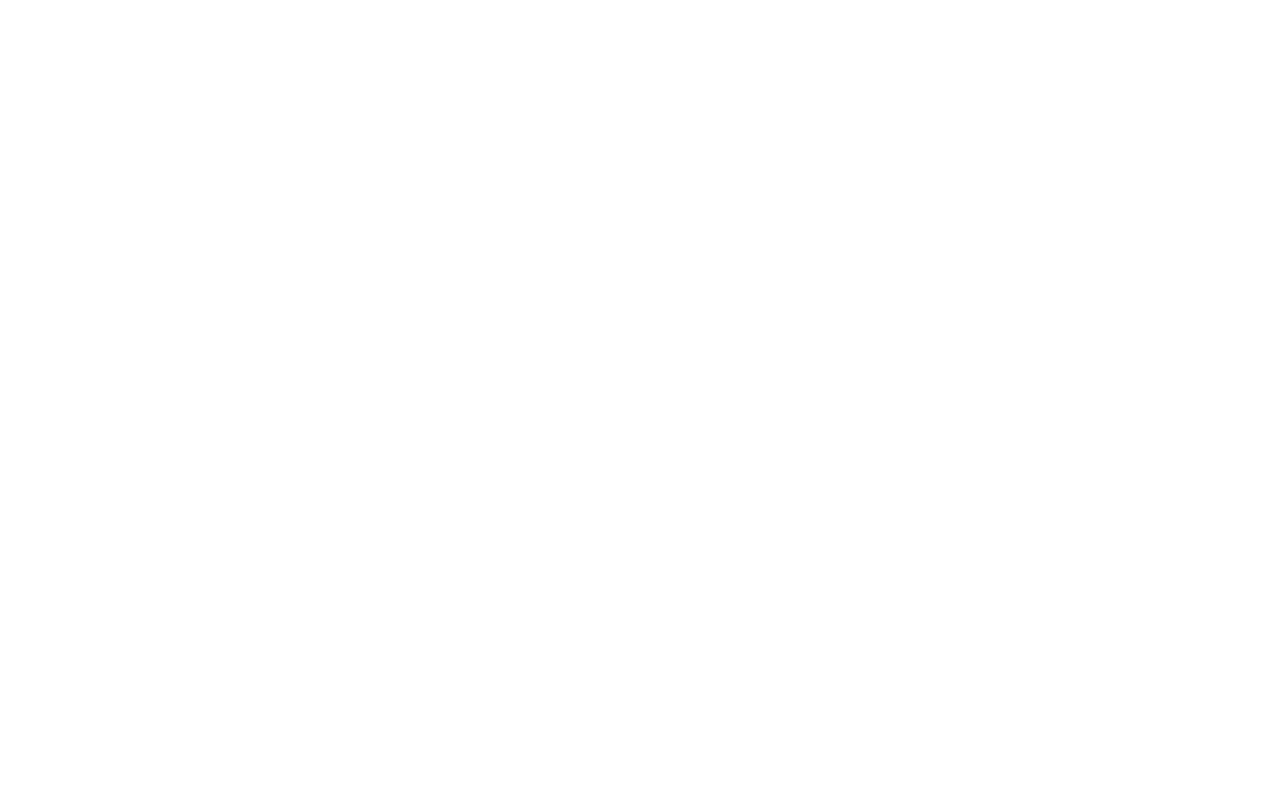
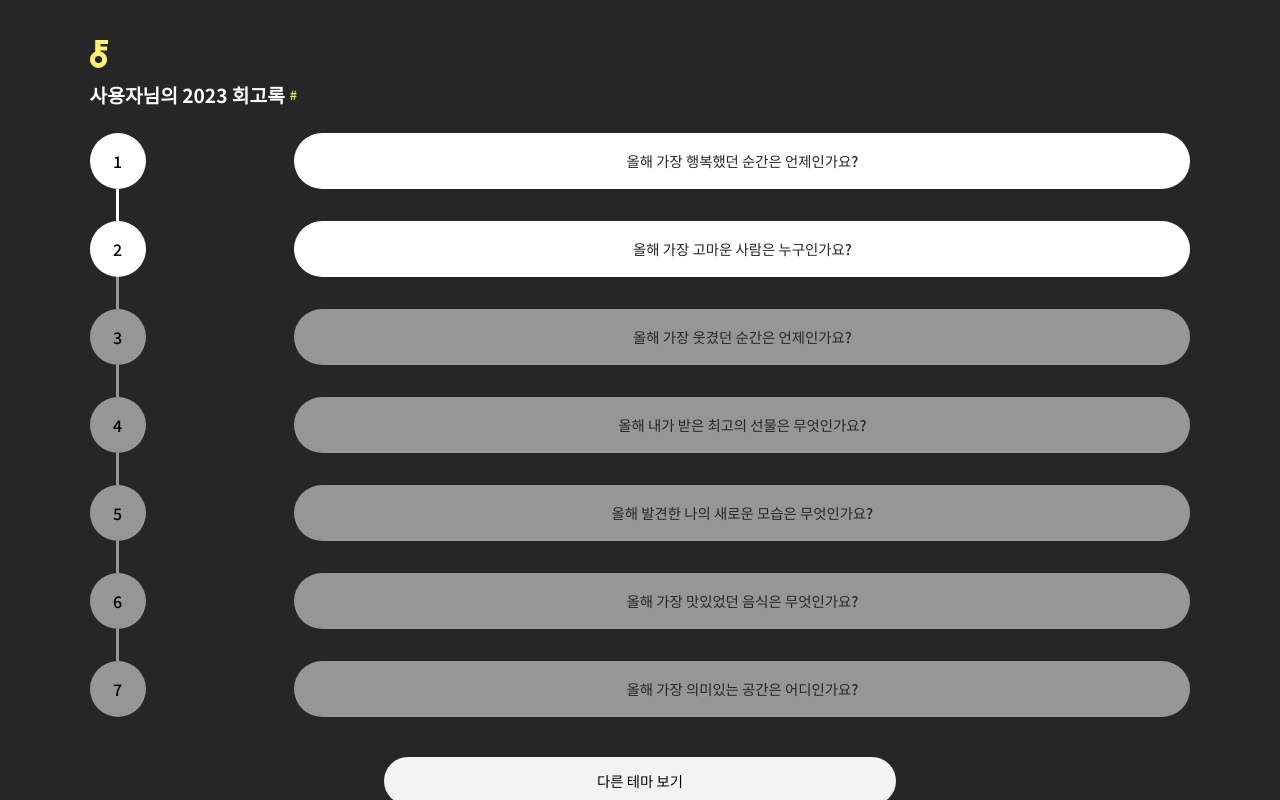
Before and after one commit to FAREWELL2023/FAREWELL_FE, a React (Create React App) app: page /mylist/1 in a window 1280 px wide. Before the commit this address had no page. Built offline with nearby package versions, Linux system fonts and the light colour scheme; no server answers.

Commit message:
[feat] 로그인연동+나의회고록연동중

```diff
--- a/src/App.js
+++ b/src/App.js
@@ -26,9 +26,9 @@
     <Routes>
       <Route path='/' element={<LandingPage />}/>
       <Route path='/first' element={<FirstPage />}/>
-      <Route path='/mylist' element={<MyListPage/>}/>
-      <Route path='/mywrite/:id' element={<MyWritePage/>}/>
-      <Route path='/myview/:id' element={<MyViewPage/>}/>
+      <Route path='/mylist/:theme' element={<MyListPage/>}/>
+      <Route path='/mywrite/:themeid/:id' element={<MyWritePage/>}/>
+      <Route path='/myview/:themeid/:id' element={<MyViewPage/>}/>
       <Route path="/accounts/register" element={<RegisterPage />} />
       <Route path="/accounts/auth" element={<LoginPage />} />
       <Route path="/endingopen" element={<EndingOpenPage/>} />
--- a/src/components/MyQList.jsx
+++ b/src/components/MyQList.jsx
@@ -33,13 +33,13 @@
 `
 
 const MyQList = (props) => {
-    const { number, question, isanswer, answer, onClick } = props;
+    const { number, question, isanswer, answer, themeid, onClick } = props;
     const navigate = useNavigate();
     console.log(answer);
 
     return (
         <List onClick={() => {
-            isanswer? navigate(`/myview/${number}`, {state :{number: number, question: question, answer: answer}}) : navigate(`/mywrite/${number}`, {state :{number: number, question: question, answer: answer}}) // 답변이 있으면 /write으로, 없으면 /으로
+            isanswer? navigate(`/myview/${themeid}/${number}`, {state :{number: number, question: question, answer: answer}}) : navigate(`/mywrite/${number}`, {state :{number: number, question: question, answer: answer}}) // 답변이 있으면 /write으로, 없으면 /으로
         }}>
             {number > 1 && <Line style={isanswer? {borderLeft: "medium solid white"} : {}}/>}
             <div style={{display:"flex", justifyContent:"space-between"}}>
--- a/src/pages/LoginPage.jsx
+++ b/src/pages/LoginPage.jsx
@@ -2,15 +2,13 @@
 import axios from "axios";
 import styled from "styled-components";
 import { useNavigate } from "react-router-dom";
-import { useCookies } from 'react-cookie';
 
 import bell from "../images/3dicon/jinglebells.png";
 import logo_2023_black from "../images/logo_2023_black.svg";
 import logo_black from "../images/logo_black.svg";
 import checkbutton from "../images/3dicon/checkbutton.png";
-//import { setCookie } from '../Cookie';
-import Cookies from "universal-cookie";
-const cookies = new Cookies();
+
+import { useCookies } from 'react-cookie';
 
 const Wrapper = styled.div`
   background-color: #efec69;
@@ -63,6 +61,8 @@
   /* 로딩 메시지 */
   const [loading, setLoading] = useState(false);
   const [msg, setMsg] = useState("");
+  const [cookies, setCookie] = useCookies(['access', 'refresh']); // 'your_token_cookie'는 쿠키 이름
+
 
   const onChangeEmail = (event) => {
     const currentEmail = event.target.value;
@@ -93,23 +93,12 @@
     console.log("UserInfo: ", UserInfo);
 
     axios
-      .post("http://13.125.156.150/accounts/auth/", UserInfo)
+      .post("http://13.125.156.150/accounts/auth//", UserInfo)
       .then((res) => {
         console.log(res);
 
-        // 토큰 및 로그인 데이터 저장 (유저이름,키워드는 로컬스토리지/토큰은 쿠키)
-        if (res.data.message) {
-          localStorage.setItem("user", res.data.user.username);
-          localStorage.setItem("keyword1", res.data.keywords[0]);
-          localStorage.setItem("keyword2", res.data.keywords[1]);
-          cookies.set("user_id", res.data.user.id, { path: "/" });
-          cookies.set("access", res.data.token.access, {
-            path: "/",
-          });
-          cookies.set("refresh", res.data.token.refresh, {
-            path: "/",
-          });
-        }
+        localStorage.setItem('keyword1', res.data.keywords[0]);
+        localStorage.setItem('keyword2', res.data.keywords[1]);
 
         if (res.data.user.email === undefined) {
           console.log("=================", res.data.message);
@@ -122,6 +111,12 @@
           alert("입력하신 비밀번호가 일치하지 않습니다.");
         } else if (res.data.user.email === UserInfo.email) {
           console.log("=================", "로그인 성공");
+
+          // 토큰 값을 쿠키에 저장
+          const token = res.data.token;
+          setCookie('access', token.access, { path: '/' });
+          setCookie('refresh', token.refresh, { path: '/' });
+
           sessionStorage.setItem("email", UserInfo.email);
         }
         navigate(`/user`);
--- a/src/pages/MyListPage.jsx
+++ b/src/pages/MyListPage.jsx
@@ -2,7 +2,7 @@
 import styled from 'styled-components';
 import logo from '../images/key_logo.svg';
 import MyQList from '../components/MyQList';
-import { useNavigate } from 'react-router-dom';
+import { useLocation, useNavigate } from 'react-router-dom';
 import axios from 'axios';
 
 const Wrapper = styled.div`
@@ -18,47 +18,76 @@
     margin: 1vh 0 3vh 0;
     font-size: 1.2rem;
     padding-left: 7vw;
+    display: flex;
 `
 const List = styled.div`
     padding: 0 7vw 0 7vw;
 `
+const Theme = styled.div`
+    color: #FFF173;
+    font-weight: 500;
+    font-size: 0.8rem;
+    padding-top: 0.5vh;
+    margin-left: 5px;
+`
+const Button = styled.div`
+    border-radius: 30px;
+    background: #F3F3F3;
+    width: 40vw;
+    height: 6vh;
+    line-height: 6vh;
+    font-weight: 500;
+    font-size: 0.9rem;
+    cursor: pointer;
+    text-align: center;
+    margin: auto;
+    margin-top: 5vh;
+    margin-bottom: 5vh;
+`
 
 let question = [
-    {number: 1, question: "1번질문", isanswer: true, answer: '1번답변'},
-    {number: 2, question: "2번질문", isanswer: true, answer: '2번답변'},
-    {number: 3, question: "3번질문", isanswer: false, answer: ''},
-    {number: 4, question: "4번질문", isanswer: false},
-    {number: 5, question: "5번질문", isanswer: false},
-    {number: 6, question: "6번질문", isanswer: false},
-    {number: 7, question: "7번질문", isanswer: false},
+    {number: 1, question: "올해 가장 행복했던 순간은 언제인가요?", isanswer: true, answer: '올해 유럽으로 여행을 갔을 때 가장 행복했다. 친구들과 멀리 떠나온 것 만으로도 감회가 새로웠고 아름다운 풍경 속에서 걷는 것 만으로도 행복했다.'},
+    {number: 2, question: "올해 가장 고마운 사람은 누구인가요?", isanswer: true, answer: `여행을 보내주신 부모님..🖤 감사합니다 알바 열심히 하겠습니다`},
+    {number: 3, question: "올해 가장 웃겼던 순간은 언제인가요?", isanswer: false, answer: ''},
+    {number: 4, question: "올해 내가 받은 최고의 선물은 무엇인가요?", isanswer: false},
+    {number: 5, question: "올해 발견한 나의 새로운 모습은 무엇인가요?", isanswer: false},
+    {number: 6, question: "올해 가장 맛있었던 음식은 무엇인가요?", isanswer: false},
+    {number: 7, question: "올해 가장 의미있는 공간은 어디인가요?", isanswer: false},
 ];
 
 const MyListPage = () => {
+    const location = useLocation();
+    const theme = { ...location.state };
     const navigate = useNavigate();
-    const questions = useState([]);
+    const [questions,setQuestions] = useState([]);
     console.log(question[0].answer);
 
-    const posttheme = () => {
-        axios.post('')
-        .then(
-
-        )
+    const getthemeQ = () => {
+        axios.get("http://13.125.156.150/myfarewell/question/", {
+            params: {theme: '따뜻했던 2023'}},
+                { withCredentials: true })
+        .then(res => {
+            console.log(res);
+            setQuestions(res.data.questions);
+        })
     };
 
     useEffect(() => {
-        //posttheme();
-        //getqlist();
-    });
+        getthemeQ();
+    }, []);
 
     return (
         <Wrapper>
             <img src={logo} style={{padding: "5vh 0 0 7vw"}}/>
-            <Title>사용자님의 2023 회고록</Title>
+            <Title>사용자님의 2023 회고록<Theme># {theme.theme}</Theme></Title>
             <List>
             {question.map(list => (
-                <MyQList key={list.id} number={list.number} question={list.question} isanswer={list.isanswer} answer={list.answer}/>
+                <MyQList key={list.id} themeid={theme.themeid} number={list.number} question={list.question} isanswer={list.isanswer} answer={list.answer}/>
             ))}
             </List>
+            <Button onClick={() => {
+                navigate('/list')
+            }}>다른 테마 보기</Button>
         </Wrapper>
     );
 };
--- a/src/pages/UserPage.jsx
+++ b/src/pages/UserPage.jsx
@@ -6,10 +6,7 @@
 import key from '../images/3dicon/key.jpg';
 import comments from '../images/3dicon/comments.png';
 import axios from 'axios';
-import { useCookies } from 'react-cookie';
-//import { getCookie } from '../Cookie';
-import Cookies from "universal-cookie";
-const cookies = new Cookies();
+import {useCookies} from 'react-cookie'
 
 const Wrapper = styled.div`
     background-color: #262626;
@@ -97,33 +94,90 @@
     margin-top: 10px;
 `
 
-const UserPage = (props) => {
+const UserPage = () => {
     const navigate = useNavigate();
-    const username = localStorage.getItem("user");
-    const keyword1 = localStorage.getItem("keyword1");
-    const keyword2 = localStorage.getItem("keyword2");
-    const access = cookies.get("access");
+    const [username, setUsername] = useState("");
+    const keyword1 = localStorage.getItem('keyword1');
+    const keyword2 = localStorage.getItem('keyword2');
+    const [cookies, setCookie] = useCookies();
 
+    //   {
+    //     withCredentials: true,
+    //     headers: {
+    //         Authorization: `${cookies.access}`,
+    //     }
+    // }
+
+    // {
+    //     headers : {
+    //         'content-type' : 'application/json',
+    //         'accept' : 'application/json',
+    //         'authorization' : `bearer ${cookies.access}`
+    //     }
+    // }
+
+
+//     headers: {
+//         Authorization: `Bearer ${cookies.access}`,
+// },
     const getUserdata = () => {
-        console.log(`accesToken= ${access}`);
-
-        axios.get("http://13.125.156.150/accounts/auth/", {
-            headers: {
-                Authorization: `Bearer ${access}`,
-              },
-            })
-        .then((response) => {
+        axios.get("http://13.125.156.150/accounts/auth/",{
+            withCredentials:true,
+        })
+        .then(response => {
             console.log(response.data);
-
+            // console.log(cookies.access)
+            setUsername(response.data.user.username);
         })
         .catch(error => {
-            console.error('Error fetching userdata: ', error);
+            if (error.response && error.response.status === 401) {
+                // 401 Unauthorized 에러가 발생한 경우
+                // 여기에 refresh 토큰을 사용하여 새로운 access 토큰을 요청하는 로직을 추가
+                // refreshAccessToken();
+                console.error('Error fetching cards: ', error);
+            } else {
+                console.error('Error fetching cards: ', error);
+            }
+            // console.error('Error fetching cards: ', error);
         });
     };
 
+    // refresh 토큰을 사용하여 새로운 access 토큰을 요청하는 함수
+// const refreshAccessToken = () => {
+//     // 저장된 refresh 토큰을 얻어온다.
+//     const refresh_token = cookies.refresh;
+
+//     // 서버에 새로운 access 토큰을 요청한다.
+//     axios.post("http://13.125.156.150/accounts/auth/refresh/", {
+//         refresh: refresh_token,
+//     })
+//     .then(response => {
+//         // 새로운 access 토큰을 받았을 경우
+//         const new_access_token = response.data.access;
+//         console.log(new_access_token);
+
+//         // 받은 access 토큰으로 이전 요청을 다시 시도한다.
+//         axios.get("http://13.125.156.150/accounts/auth/", {
+//             headers: {
+//                 Authorization: `Bearer ${new_access_token}`,
+//             },
+//             withCredentials: true,
+//         })
+//         .then(response => {
+//             console.log(response.data);
+//         })
+//         .catch(error => {
+//             console.error('Error after refreshing access token: ', error);
+//         });
+//     })
+//     .catch(error => {
+//         console.error('Error refreshing access token: ', error);
+//     });
+// };
+
     useEffect(() => {
         getUserdata();
-    }, [access]);
+    }, []);
 
     return (
         <div>
```
Also changed, not shown: src/Cookie.js (deleted, +0 -16 lines).
